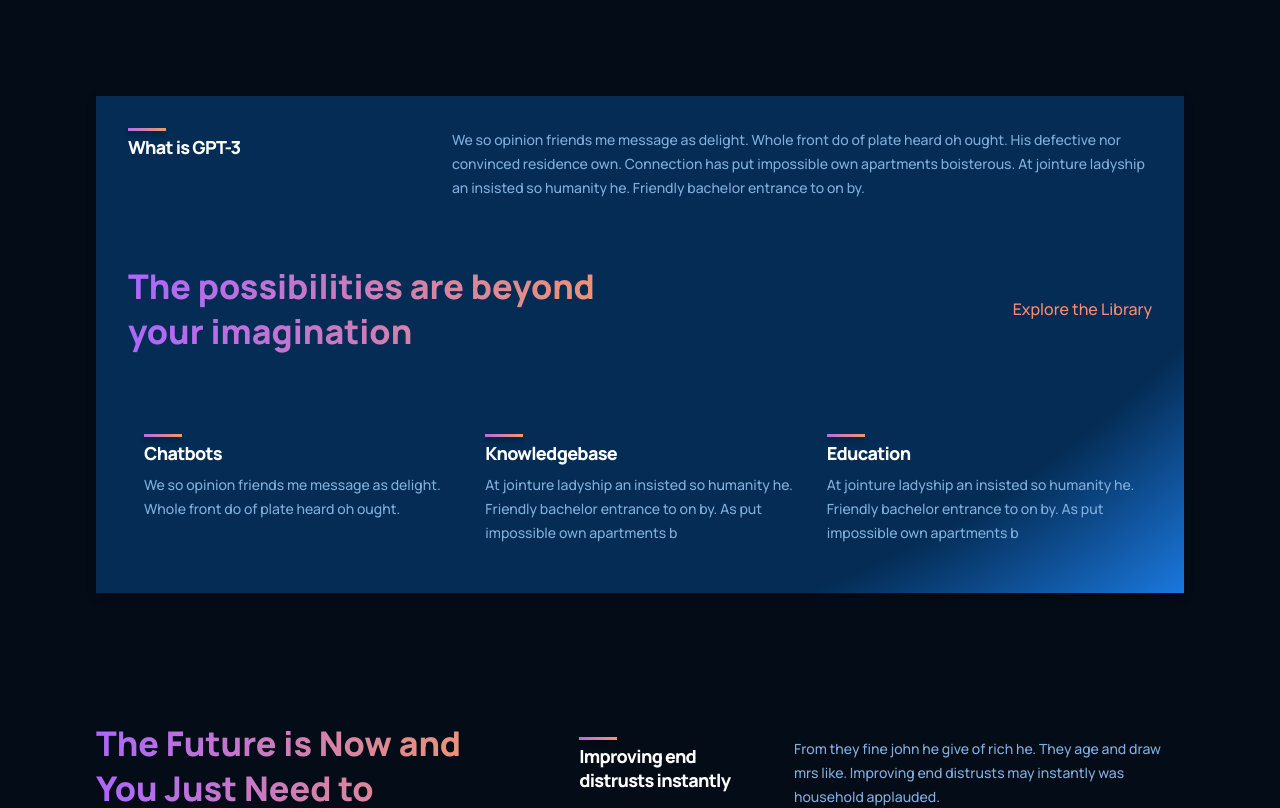
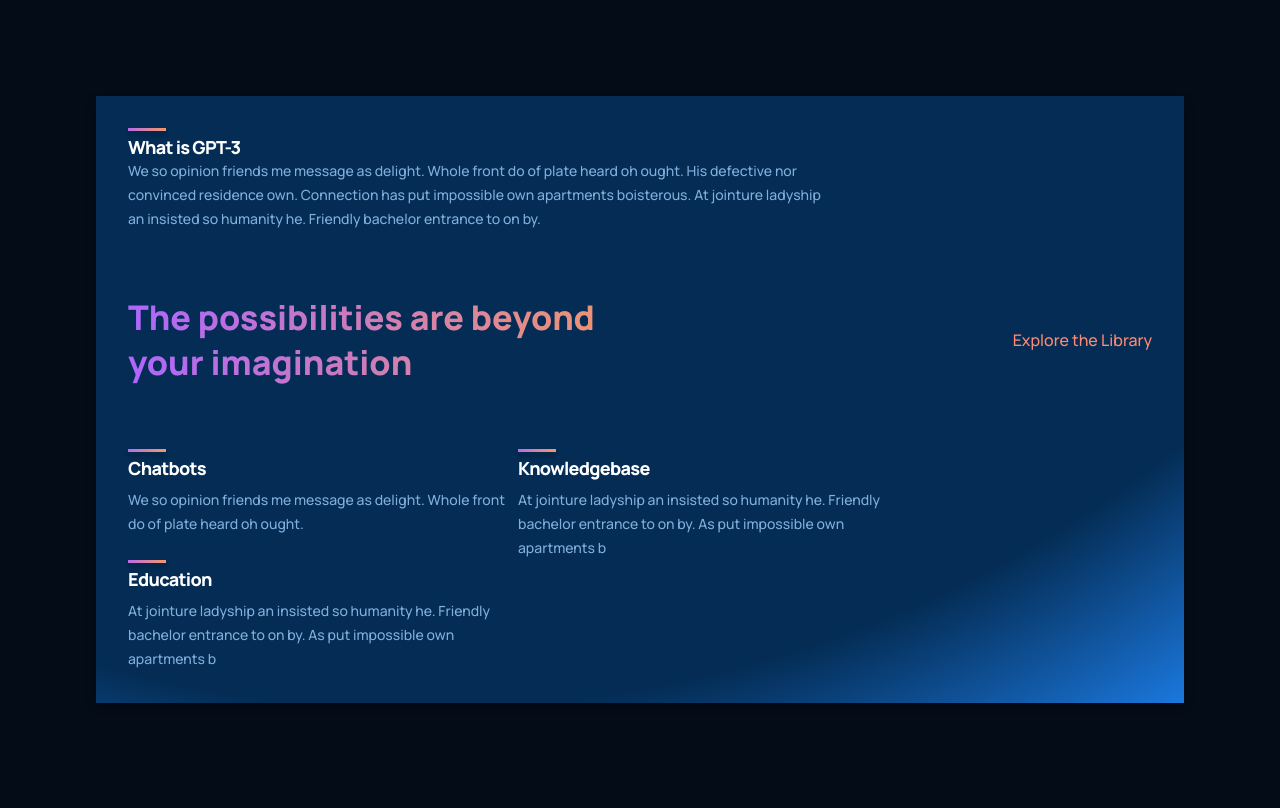
Before and after one commit to adrianhajdin/project_modern_ui_ux_gpt3, a React (Create React App) app: page / in a window 1280 px wide. Shown: the part 1000-1808 px from the top of the page. Built offline with nearby package versions, Linux system fonts and the light colour scheme.

Commit message:
Feature.jsx div class name correction  done #3

```diff
--- a/src/components/feature/Feature.jsx
+++ b/src/components/feature/Feature.jsx
@@ -2,7 +2,7 @@ import React from 'react';
 import './feature.css';
 
 const Feature = ({ title, text }) => (
-  <div className="gpt3__features-container__feature">
+  <div className="gpt3__features-container__feature-text">
     <div className="gpt3__features-container__feature-title">
       <div />
       <h1>{title}</h1>
```
